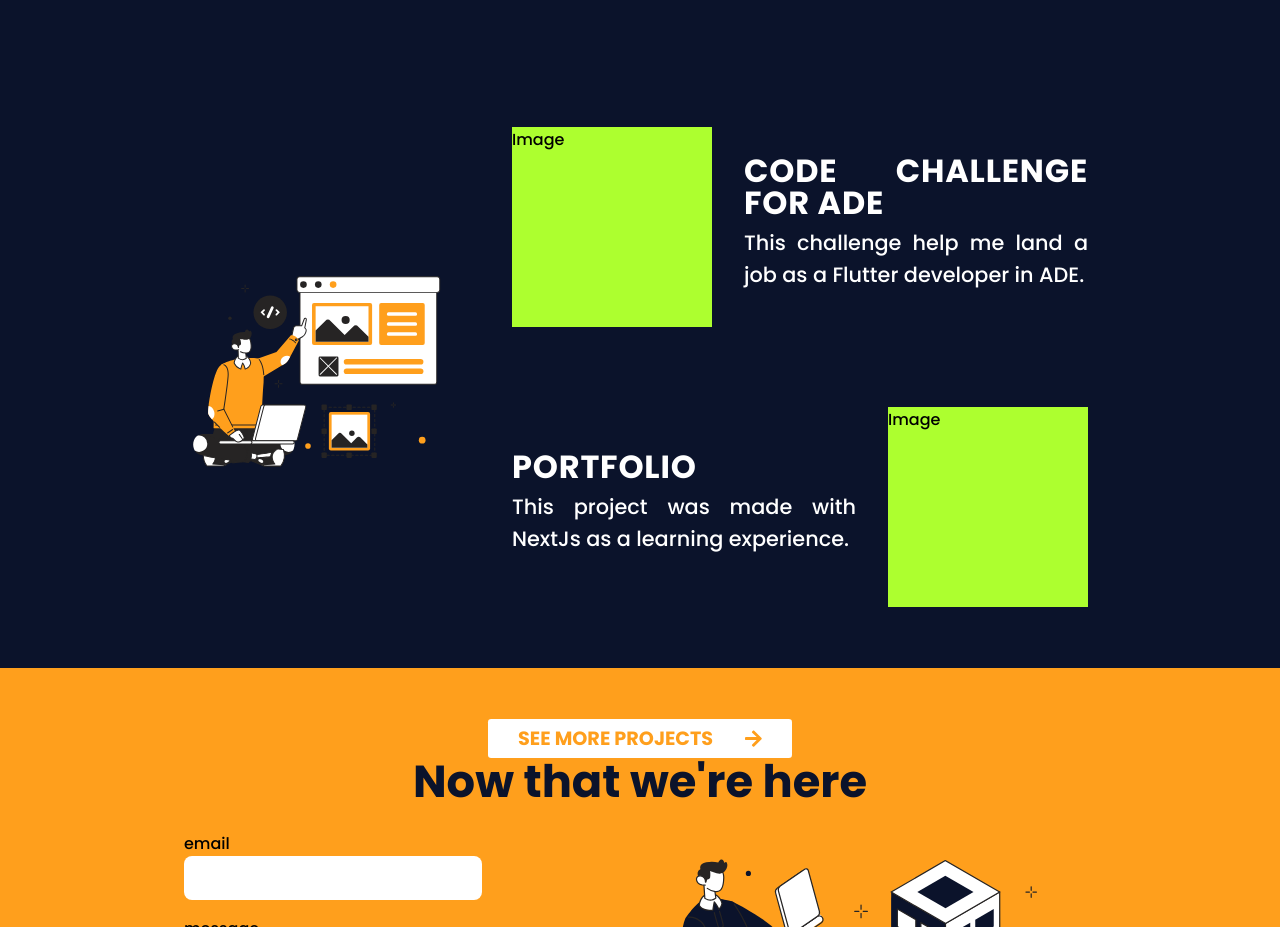
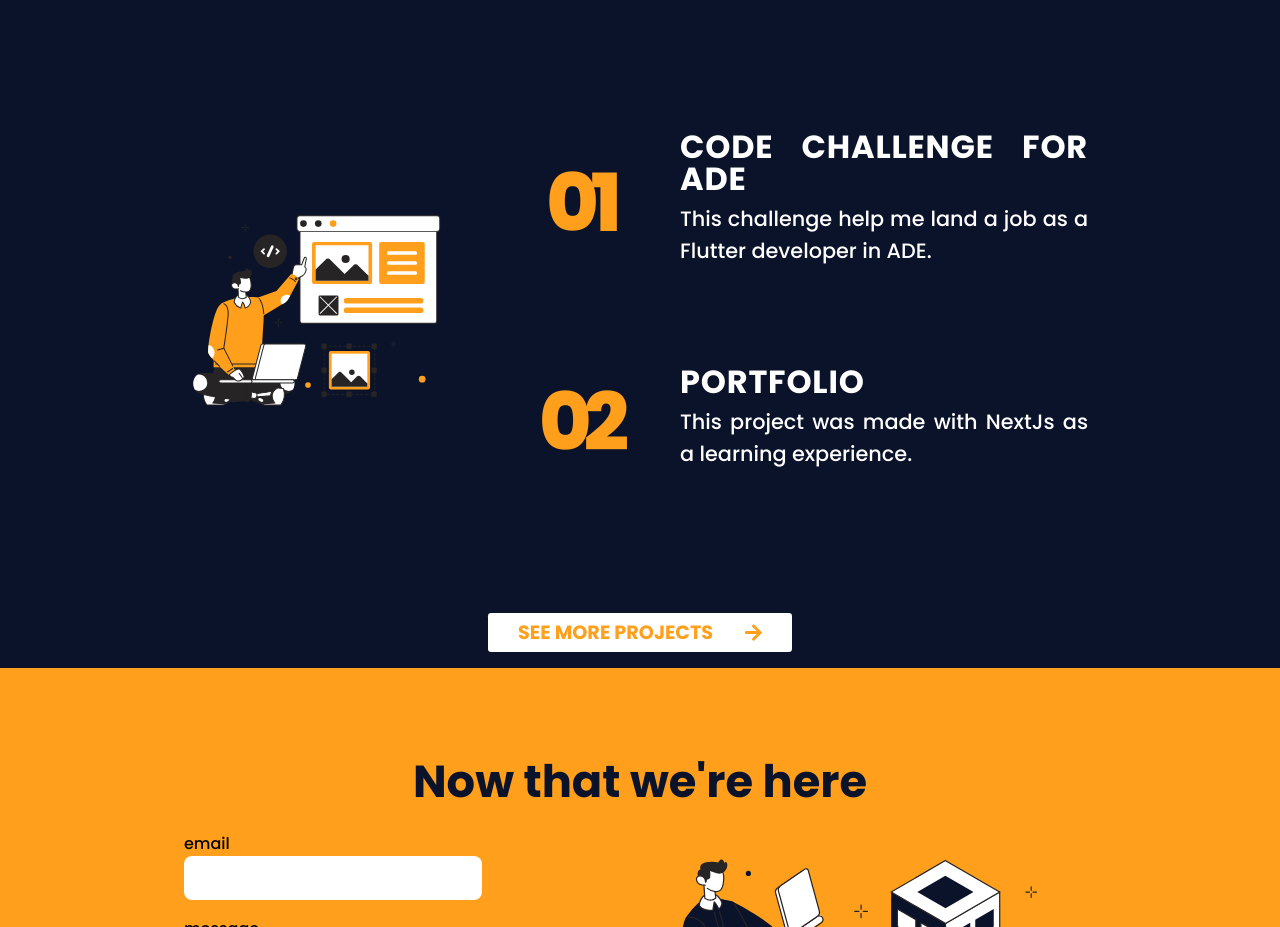
Before and after one commit to NauzetAduen/portfolio, a Next.js app: page / in a window 1280 px wide. Shown: the part 932-1859 px from the top of the page. Built offline with nearby package versions, Linux system fonts and the light colour scheme.

Commit message:
Add index to latest

```diff
--- a/components/Latest.jsx
+++ b/components/Latest.jsx
@@ -19,7 +19,7 @@ function Latest() {
         <div className={styles.creationsColumn}>
           <div className={styles.creation}>
             <div className={styles.subcreation}>
-              <div className={styles.placeholder}>Image</div>
+              <div className={styles.digit}>01</div>
             </div>
             <div className={styles.subcreationText}>
               <p className={styles.creationTitle}>Code Challenge for ADE</p>
@@ -28,15 +28,15 @@ function Latest() {
               </p>
             </div>
           </div>
-          <div className={styles.creationReverse}>
+          <div className={styles.creation}>
+            <div className={styles.subcreation}>
+              <div className={styles.digit}>02</div>
+            </div>
             <div className={styles.subcreationText}>
               <p className={styles.creationTitle}>Portfolio</p>
               <p className={styles.creationDesc}>
                 This project was made with NextJs as a learning experience.
               </p>
-            </div>
-            <div className={styles.subcreation}>
-              <div className={styles.placeholder}>Image</div>
             </div>
           </div>
         </div>
--- a/styles/Latest.module.scss
+++ b/styles/Latest.module.scss
@@ -37,7 +37,7 @@
 }
 .creation {
   display: grid;
-  grid-template-columns: 1fr 2fr;
+  grid-template-columns: 1fr 3fr;
   grid-gap: 2rem;
   // &:hover {
   // background-color: red;
@@ -45,7 +45,7 @@
 }
 .creationReverse {
   display: grid;
-  grid-template-columns: 2fr 1fr;
+  grid-template-columns: 3fr 1fr;
   grid-gap: 2rem;
 }
 .creationTitle {
@@ -96,3 +96,9 @@
   padding: 0.5rem 0;
   margin: 0;
 }
+.digit {
+  font-size: 5rem;
+  font-weight: 900;
+  letter-spacing: -0.5rem;
+  color: constants.$accentColor;
+}
```
